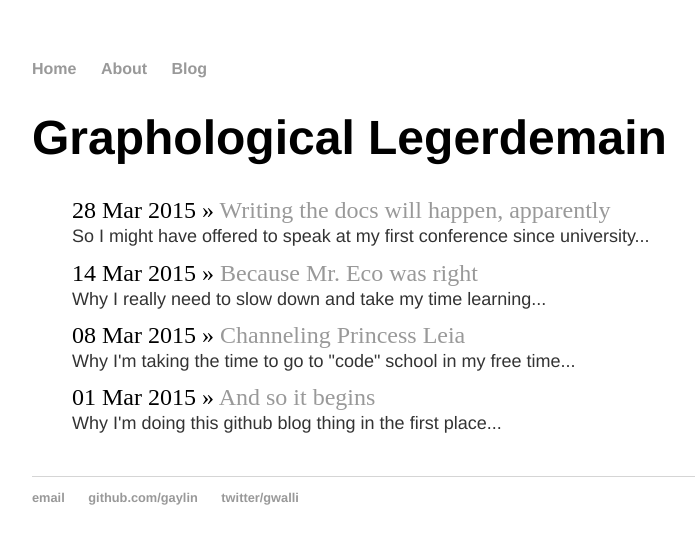
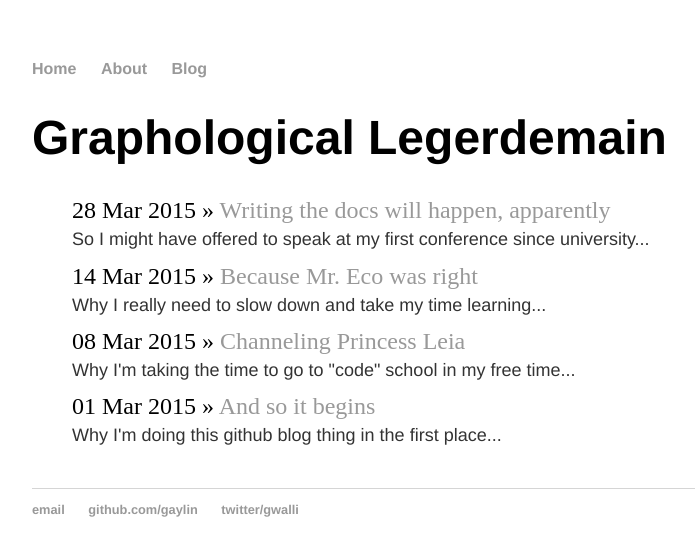
Before and after one commit to gaylin/gaylin.github.io, a Jekyll site: the page built from blog/index.html, in a window 1280 px wide. Shown: the top 556 px of the page, without its empty margins (160-855 px from the left). Built offline with Jekyll 4.4.1, drawn with Linux system fonts in a browser that asks for light colours; Markdown is read by kramdown in place of the engine named in the settings.

Commit message:
Update main.css

```diff
--- a/css/main.css
+++ b/css/main.css
@@ -44,5 +44,5 @@ ul.posts li {
 ul.posts p {
     font-family:'Helvetica', 'Arial', 'Sans-Serif';
     font-size: .750em;
-    margin: 0px 0px 10px 0px;
+    margin: 3px 0px 10px 0px;
 }
```
